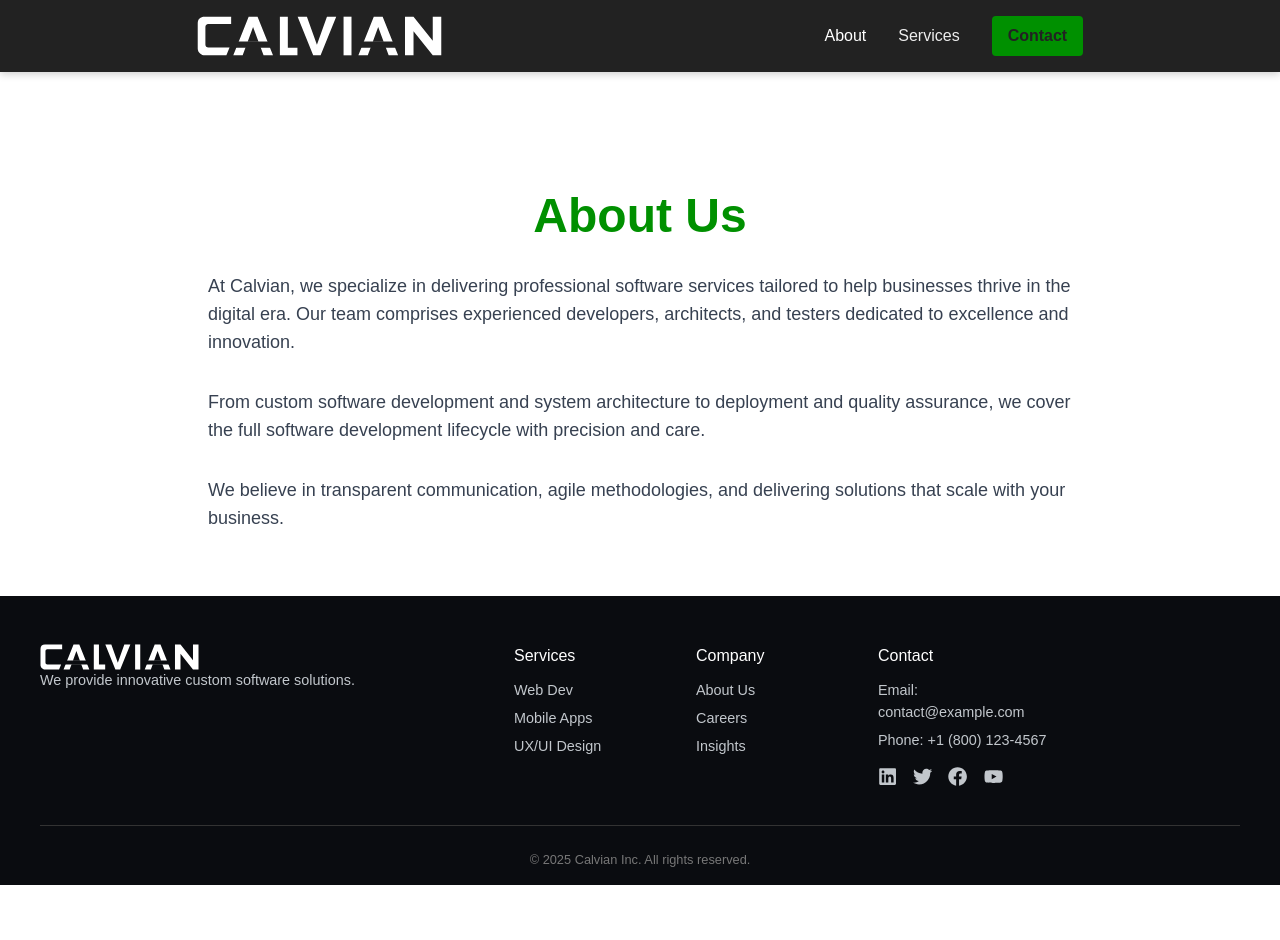
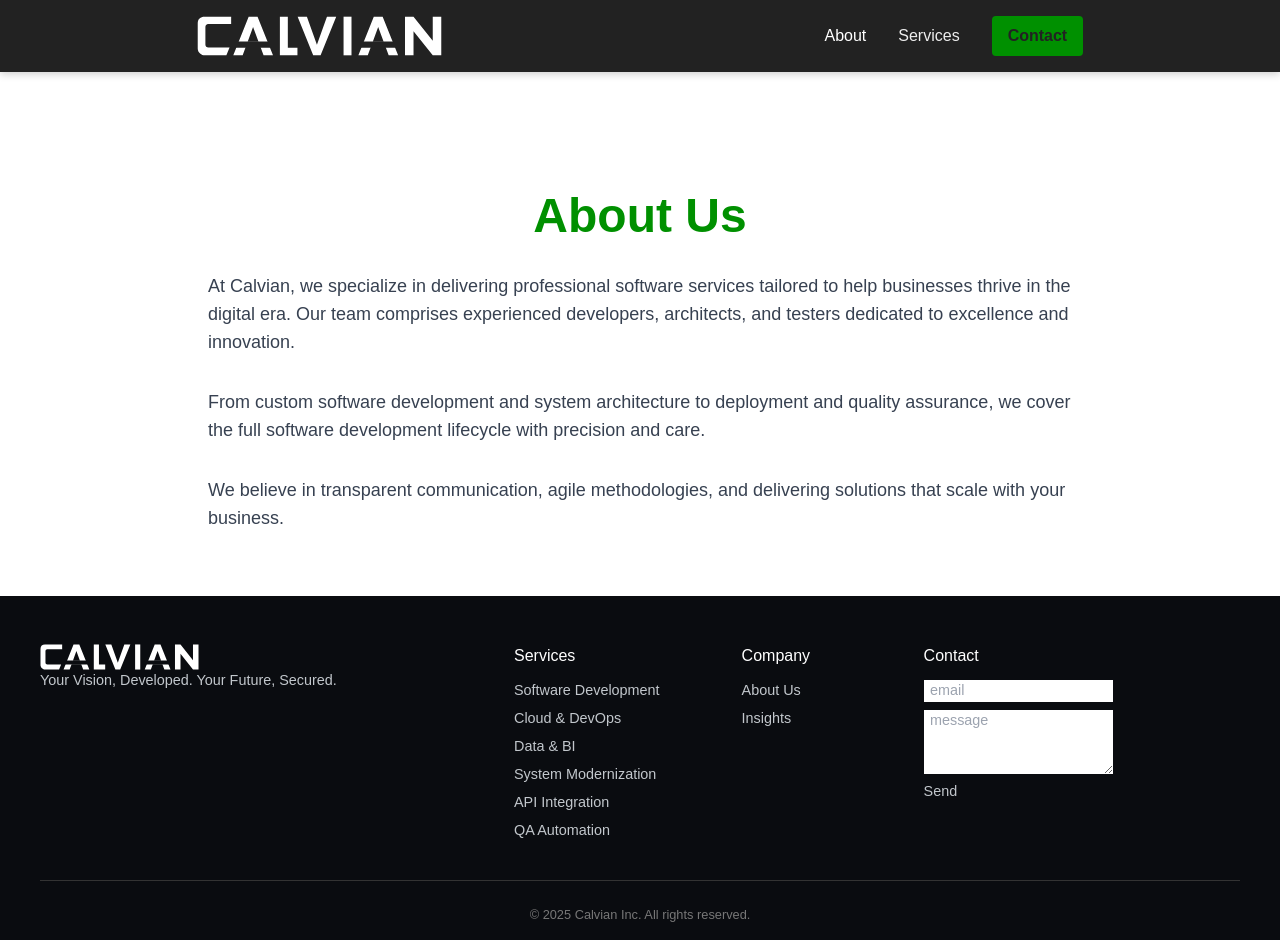
Before and after one commit to calvian-corp/calvian-website, a React (Vite) app: page /about in a window 1280 px wide. Before the commit the page ends 885 px from the top, so only its background shows below. Built offline with nearby package versions, Linux system fonts and the light colour scheme.

Commit message:
Match footer links with services navbar dropdown

```diff
--- a/src/components/layout/Footer.tsx
+++ b/src/components/layout/Footer.tsx
@@ -1,7 +1,39 @@
 import React from 'react';
-import { FaLinkedin, FaTwitter, FaFacebook, FaYoutube } from 'react-icons/fa';
+import { FaLinkedin, FaTwitter, FaFacebook, FaYoutube, FaCloud, FaExchangeAlt, FaCogs, FaCheckSquare } from 'react-icons/fa';
+import { AiOutlineApi } from 'react-icons/ai';
+import { MdOutlineDataExploration } from 'react-icons/md';
 import { Link } from "react-router-dom";
 import logo from "../../assets/images/logo_white.svg";
+import Contact from '../../pages/Contact';
+import MiniContactForm from '../layout/MiniContactForm'
+
+// Replicating the services array from ServicesDropdown for use in the Footer
+const services = [
+  {
+    label: "Software Development",
+    to: "/services/custom-software",
+  },
+  {
+    label: "Cloud & DevOps",
+    to: "/services/cloud-devops",
+  },
+  {
+    label: "Data & BI",
+    to: "/services/data-bi",
+  },
+  {
+    label: "System Modernization",
+    to: "/services/modernization",
+  },
+  {
+    label: "API Integration",
+    to: "/services/api-integration",
+  },
+  {
+    label: "QA Automation",
+    to: "/services/qa-automation",
+  },
+];
 
 export default function Footer() {
   return (
@@ -94,38 +126,30 @@ export default function Footer() {
               <Link to="/" className="footer-logo-link" aria-label="Go to homepage">
                 <img src={logo} alt="Calvian Logo" className="footer-logo-image" />
               </Link>
-              <p>We provide innovative custom software solutions.</p>
+              <p>Your Vision, Developed. Your Future, Secured.</p>
             </div>
 
             <div className="footer-cols">
-              <div className="col">
+              <div className="col" style={{padding: "0 50px 0 0 "}}>
                 <h4>Services</h4>
-                <a href="/services/web">Web Dev</a>
-                <a href="/services/app">Mobile Apps</a>
-                <a href="/services/ux">UX/UI Design</a>
+                {services.map(({ label, to }) => (
+                  <Link key={to} to={to}>{label}</Link>
+                ))}
               </div>
               <div className="col">
                 <h4>Company</h4>
-                <a href="/about">About Us</a>
-                <a href="/careers">Careers</a>
-                <a href="/blog">Insights</a>
+                <Link to="/about">About Us</Link>
+                <Link to="/blog">Insights</Link>
               </div>
               <div className="col footer-contact">
                 <h4>Contact</h4>
-                <p>Email: <a href="mailto:contact@example.com" style={{ color: '#c2c7cc' }}>contact@example.com</a></p>
-                <p>Phone: +1 (800) 123-4567</p>
-                <div className="social">
-                  <a href="#"><FaLinkedin /></a>
-                  <a href="#"><FaTwitter /></a>
-                  <a href="#"><FaFacebook /></a>
-                  <a href="#"><FaYoutube /></a>
-                </div>
+                <MiniContactForm />
               </div>
             </div>
           </div>
 
           <div className="footer-bottom">
-            © {new Date().getFullYear()} Calvian Inc. All rights reserved.
+            &copy; {new Date().getFullYear()} Calvian Inc. All rights reserved.
           </div>
         </div>
       </footer>
--- /dev/null
+++ b/src/components/layout/MiniContactForm.tsx
@@ -0,0 +1,79 @@
+import React, { useState } from 'react';
+
+const MiniContactForm = () => {
+  const [formData, setFormData] = useState({ email: '', message: '' });
+  const [isSubmitting, setIsSubmitting] = useState(false);
+  const [submitted, setSubmitted] = useState(false);
+
+  const handleChange = (e: React.ChangeEvent<HTMLInputElement | HTMLTextAreaElement>) => {
+    const { name, value } = e.target;
+    setFormData((prev) => ({ ...prev, [name]: value }));
+  };
+
+  const handleSubmit = (e: React.FormEvent) => {
+    e.preventDefault();
+    setIsSubmitting(true);
+
+    // Simulate API call delay for submission
+    setTimeout(() => {
+      setIsSubmitting(false);
+      setSubmitted(true);
+      setFormData({ email: '', message: '' }); // Clear form after success
+    }, 2000);
+  };
+
+  if (submitted) {
+    return (
+      <div className="mini-form-message success">
+        Thanks! We'll be in touch.
+      </div>
+    );
+  }
+
+  return (
+    <>
+      <style>{`
+        .mini-input {
+          width: 60%;
+          padding: 0 0.4rem
+        }
+      `}</style>
+      <form onSubmit={handleSubmit} className="mini-contact-form">
+        <div>
+          <input
+            type="email"
+            id="mini-email"
+            name="email"
+            placeholder="email"
+            value={formData.email}
+            onChange={handleChange}
+            required
+            className="mini-input"
+            disabled={isSubmitting}
+          />
+        </div>
+        <div style={{ marginTop: '0.5rem' }}>
+          <textarea
+            id="mini-message"
+            name="message"
+            rows={3}
+            placeholder="message"
+            value={formData.message}
+            onChange={handleChange}
+            className="mini-input"
+            disabled={isSubmitting}
+          />
+        </div>
+        <button
+          type="submit"
+          disabled={isSubmitting}
+          className={`mini-button ${isSubmitting ? 'submitting' : ''}`}
+        >
+          {isSubmitting ? 'Sending...' : 'Send'}
+        </button>
+      </form>
+    </>
+  );
+};
+
+export default MiniContactForm;
--- a/src/components/layout/ServicesDropdown.tsx
+++ b/src/components/layout/ServicesDropdown.tsx
@@ -1,61 +1,69 @@
 import React, { Dispatch, SetStateAction } from "react";
 import { Link } from "react-router-dom";
-import { FaCloud, FaShieldAlt, FaRocket, FaExchangeAlt, FaCogs, FaCheckSquare } from "react-icons/fa";
+import { FaCloud, FaExchangeAlt, FaCogs, FaCheckSquare } from "react-icons/fa";
 import { AiOutlineApi } from "react-icons/ai";
-import { MdOutlineArchitecture, MdOutlineDataExploration, MdOutlineSecurity } from "react-icons/md";
+import { MdOutlineDataExploration } from "react-icons/md";
 
 import colors from "../../../config/colors";
 
 interface ServicesDropdownProps {
   isOpen: boolean;
-  setIsOpen: Dispatch<SetStateAction<boolean>>
+  setIsOpen: Dispatch<SetStateAction<boolean>>;
 }
 
 const services = [
   {
-    label: "Custom Software Development",
+    label: "Software Development", // Shortened from "Custom Software Development"
     to: "/services/custom-software",
     icon: <FaCogs size={24} color={colors.primary} />,
     description: "Tailored solutions from concept to deployment for your unique business needs.",
   },
   {
-    label: "Cloud Engineering & DevOps",
+    label: "Cloud & DevOps", // Shortened from "Cloud Engineering & DevOps"
     to: "/services/cloud-devops",
     icon: <FaCloud size={24} color={colors.primary} />,
     description: "Migration, architecture, and automation for scalable, cost-efficient cloud infrastructure.",
   },
   {
-    label: "Data & Business Intelligence",
+    label: "Data & BI", // Shortened from "Data & Business Intelligence"
     to: "/services/data-bi",
     icon: <MdOutlineDataExploration size={24} color={colors.primary} />,
     description: "Transform raw data into actionable insights and strategic reporting dashboards.",
   },
   {
-    label: "Legacy System Modernization",
+    label: "System Modernization", // Shortened from "Legacy System Modernization"
     to: "/services/modernization",
     icon: <FaExchangeAlt size={24} color={colors.primary} />,
     description: "Update and refactor outdated systems to improve performance, security, and maintainability.",
   },
   {
-    label: "API Development & Integration",
+    label: "API Integration", // Shortened from "API Development & Integration"
     to: "/services/api-integration",
     icon: <AiOutlineApi size={24} color={colors.primary} />,
     description: "Build robust APIs and seamlessly connect disparate systems and third-party services.",
   },
   {
-    label: "QA & Automation Engineering",
+    label: "QA Automation", // Shortened from "QA & Automation Engineering"
     to: "/services/qa-automation",
     icon: <FaCheckSquare size={24} color={colors.primary} />,
-    description: "Implement automated testing frameworks, performance tests, and continuous quality pipelines."
+    description: "Implement automated testing frameworks, performance tests, and continuous quality pipelines.",
   },
 ];
 
-export default function ServicesDropdown({ isOpen, setIsOpen }: ServicesDropdownProps) {
+export default function ServicesDropdown({
+  isOpen,
+  setIsOpen,
+}: ServicesDropdownProps) {
   return (
     <div className={`dropdown-drawer ${isOpen ? "open" : ""}`}>
       <div className="drawer-content">
         {services.map(({ label, to, icon, description }) => (
-          <Link key={to} to={to} className="drawer-item" onClick={() => setIsOpen(false)}>
+          <Link
+            key={to}
+            to={to}
+            className="drawer-item"
+            onClick={() => setIsOpen(false)}
+          >
             <div className="icon">{icon}</div>
             <div className="text">
               <div className="title">{label}</div>
@@ -104,7 +112,7 @@ export default function ServicesDropdown({ isOpen, setIsOpen }: ServicesDropdown
         .drawer-item {
           display: flex;
           align-items: flex-start;
-          height: 170px;
+          height: 130px;
           gap: 1rem;
           background-color: #333;
           padding: 1rem 1.5rem;
@@ -151,9 +159,9 @@ export default function ServicesDropdown({ isOpen, setIsOpen }: ServicesDropdown
         }
 
         @media (max-width: 1000px) {
-            .drawer-content {
-                grid-template-columns: repeat(2, 300px); /* 2 columns for smaller screens */
-            }
+          .drawer-content {
+            grid-template-columns: repeat(2, 300px); /* 2 columns for smaller screens */
+          }
         }
 
         /* Scrollbar styling for overflow */
```
